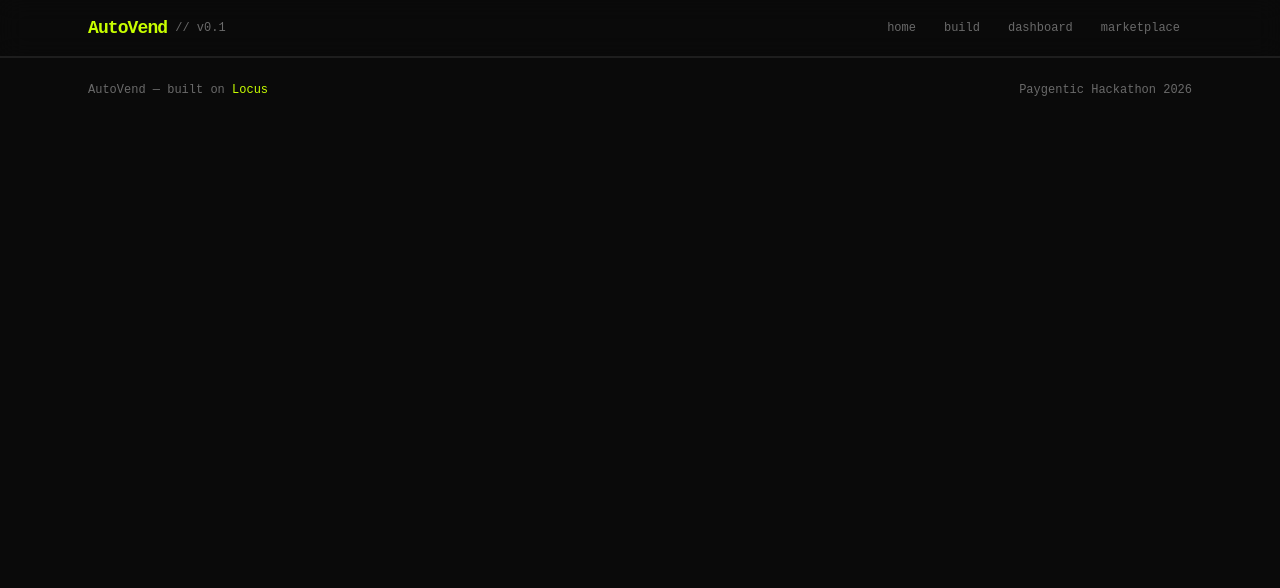
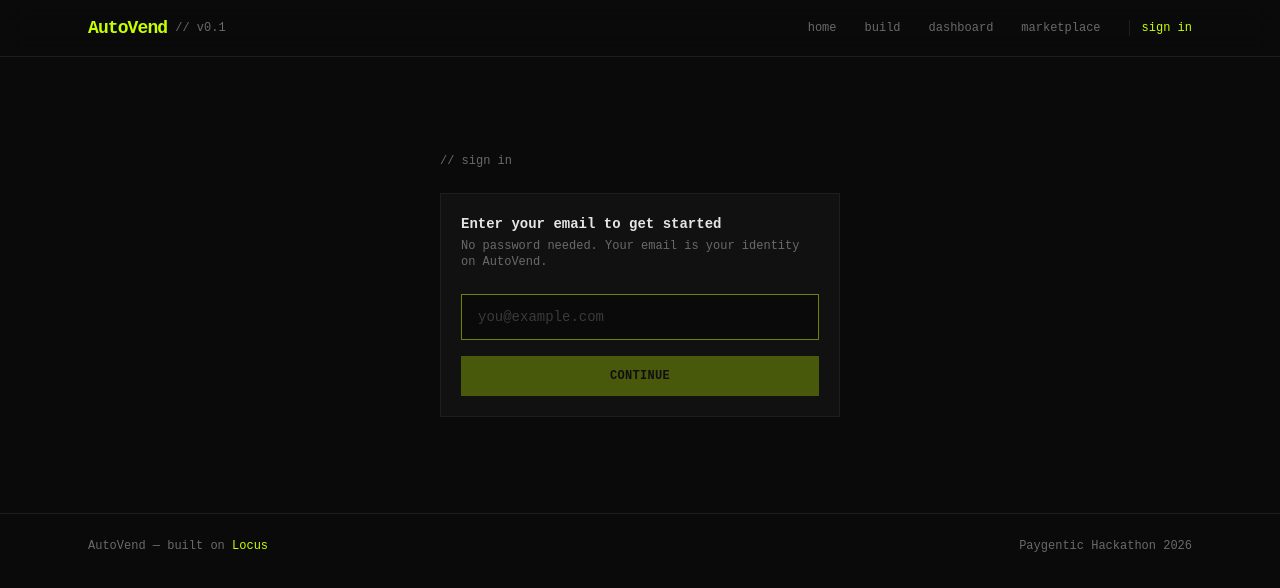
Before and after one commit to ndstab/autovend, a React (Vite) app in the folder frontend/: page /login in a window 1280 px wide. Shown: the top 588 px of the page. Built offline with nearby package versions, Linux system fonts and the light colour scheme; no server answers.

Commit message:
added auth pipeline

```diff
--- a/frontend/src/App.tsx
+++ b/frontend/src/App.tsx
@@ -1,23 +1,26 @@
 import { BrowserRouter, Routes, Route } from "react-router-dom";
+import { AuthProvider, useAuth } from "./lib/auth";
 import Nav from "./components/Nav";
 import Landing from "./pages/Landing";
 import Build from "./pages/Build";
 import Dashboard from "./pages/Dashboard";
 import Marketplace from "./pages/Marketplace";
+import Login from "./pages/Login";
 
-export default function App() {
+function AppRoutes() {
+  const { user } = useAuth();
+
   return (
-    <BrowserRouter>
-      <div className="min-h-screen bg-bg">
+    <>
       <Nav />
       <Routes>
         <Route path="/" element={<Landing />} />
-          <Route path="/build" element={<Build />} />
-          <Route path="/dashboard" element={<Dashboard />} />
+        <Route path="/build" element={user ? <Build /> : <Login next="/build" />} />
+        <Route path="/dashboard" element={user ? <Dashboard /> : <Login next="/dashboard" />} />
         <Route path="/marketplace" element={<Marketplace />} />
+        <Route path="/login" element={<Login />} />
       </Routes>
 
-        {/* Footer */}
       <footer className="border-t border-border py-6 mt-auto">
         <div className="max-w-6xl mx-auto px-6 flex items-center justify-between">
           <span className="text-text-dim text-xs">
@@ -31,12 +34,21 @@ export default function App() {
               Locus
             </a>
           </span>
-            <span className="text-text-dim text-xs">
-              Paygentic Hackathon 2026
-            </span>
+          <span className="text-text-dim text-xs">Paygentic Hackathon 2026</span>
         </div>
       </footer>
+    </>
+  );
+}
+
+export default function App() {
+  return (
+    <BrowserRouter>
+      <AuthProvider>
+        <div className="min-h-screen bg-bg">
+          <AppRoutes />
         </div>
+      </AuthProvider>
     </BrowserRouter>
   );
 }
--- a/frontend/src/components/Nav.tsx
+++ b/frontend/src/components/Nav.tsx
@@ -1,4 +1,5 @@
 import { Link, useLocation } from "react-router-dom";
+import { useAuth } from "../lib/auth";
 
 const links = [
   { to: "/", label: "home" },
@@ -9,6 +10,7 @@ const links = [
 
 export default function Nav() {
   const { pathname } = useLocation();
+  const { user, logout } = useAuth();
 
   return (
     <nav className="border-b border-border sticky top-0 z-50 bg-bg/80 backdrop-blur-md">
@@ -34,6 +36,25 @@ export default function Nav() {
               {l.label}
             </Link>
           ))}
+
+          {user ? (
+            <div className="flex items-center gap-2 ml-3 pl-3 border-l border-border">
+              <span className="text-text-mid text-xs">{user.email}</span>
+              <button
+                onClick={logout}
+                className="text-text-dim text-xs hover:text-error"
+              >
+                logout
+              </button>
+            </div>
+          ) : (
+            <Link
+              to="/login"
+              className="ml-3 pl-3 border-l border-border text-accent text-xs no-underline hover:underline"
+            >
+              sign in
+            </Link>
+          )}
         </div>
       </div>
     </nav>
--- /dev/null
+++ b/frontend/src/lib/auth.tsx
@@ -0,0 +1,63 @@
+import { createContext, useContext, useState, useEffect, useCallback } from "react";
+import type { ReactNode } from "react";
+
+interface User {
+  id: string;
+  email: string;
+}
+
+interface AuthContextType {
+  user: User | null;
+  login: (email: string) => void;
+  logout: () => void;
+}
+
+const AuthContext = createContext<AuthContextType>({
+  user: null,
+  login: () => {},
+  logout: () => {},
+});
+
+const STORAGE_KEY = "autovend_user";
+
+function emailToId(email: string): string {
+  return email.toLowerCase().replace(/[^a-z0-9]/g, "_");
+}
+
+export function AuthProvider({ children }: { children: ReactNode }) {
+  const [user, setUser] = useState<User | null>(() => {
+    try {
+      const stored = localStorage.getItem(STORAGE_KEY);
+      return stored ? JSON.parse(stored) : null;
+    } catch {
+      return null;
+    }
+  });
+
+  useEffect(() => {
+    if (user) {
+      localStorage.setItem(STORAGE_KEY, JSON.stringify(user));
+    } else {
+      localStorage.removeItem(STORAGE_KEY);
+    }
+  }, [user]);
+
+  const login = useCallback((email: string) => {
+    const id = emailToId(email);
+    setUser({ id, email });
+  }, []);
+
+  const logout = useCallback(() => {
+    setUser(null);
+  }, []);
+
+  return (
+    <AuthContext.Provider value={{ user, login, logout }}>
+      {children}
+    </AuthContext.Provider>
+  );
+}
+
+export function useAuth() {
+  return useContext(AuthContext);
+}
--- a/frontend/src/pages/Build.tsx
+++ b/frontend/src/pages/Build.tsx
@@ -3,6 +3,7 @@ import { useLocation, useNavigate } from "react-router-dom";
 import Card from "../components/Card";
 import StatusBadge from "../components/StatusBadge";
 import { triggerBuild, getBuildStatus, getBalance } from "../lib/api";
+import { useAuth } from "../lib/auth";
 
 interface BuildStep {
   id: string;
@@ -10,11 +11,11 @@ interface BuildStep {
   status: "pending" | "active" | "done" | "error";
 }
 
-const CREATOR_ID = "demo_user"; // MVP: single user
-
 export default function Build() {
   const location = useLocation();
   const navigate = useNavigate();
+  const { user } = useAuth();
+  const creatorId = user!.id;
   const description = (location.state as { description?: string })?.description || "";
 
   const [_apiId, setApiId] = useState<string | null>(null);
@@ -33,17 +34,17 @@ export default function Build() {
   const hasStarted = useRef(false);
 
   const [steps, setSteps] = useState<BuildStep[]>([
-    { id: "parse", label: "Parsing description via Locus AI", status: "pending" },
-    { id: "codegen", label: "Generating FastAPI service", status: "pending" },
-    { id: "deploy", label: "Deploying Python runtime", status: "pending" },
-    { id: "x402", label: "Wiring x402 payment gate", status: "pending" },
-    { id: "identity", label: "Registering agent identity", status: "pending" },
-    { id: "live", label: "Activating endpoint", status: "pending" },
+    { id: "parse", label: "Sending to Locus wrapped Anthropic API", status: "pending" },
+    { id: "codegen", label: "AI generating FastAPI service + Pydantic models", status: "pending" },
+    { id: "deps", label: "Installing Python dependencies", status: "pending" },
+    { id: "deploy", label: "Starting uvicorn runtime on isolated port", status: "pending" },
+    { id: "x402", label: "Attaching x402 payment gate ($0.05/call)", status: "pending" },
+    { id: "live", label: "Endpoint live — accepting paid requests", status: "pending" },
   ]);
 
   // Load balance on mount
   useEffect(() => {
-    getBalance(CREATOR_ID).then((b) => {
+    getBalance(creatorId).then((b) => {
       setBalance(b.balance);
       setCanBuild(b.can_build);
     }).catch(() => {});
@@ -72,7 +73,7 @@ export default function Build() {
     simulateSteps();
 
     try {
-      const result = await triggerBuild(desc, CREATOR_ID);
+      const result = await triggerBuild(desc, creatorId);
       setApiId(result.api_id);
       startPolling(result.api_id);
     } catch (err) {
--- a/frontend/src/pages/Dashboard.tsx
+++ b/frontend/src/pages/Dashboard.tsx
@@ -3,12 +3,13 @@ import { useNavigate } from "react-router-dom";
 import Card from "../components/Card";
 import StatusBadge from "../components/StatusBadge";
 import { getDashboard, getBalance, createFundSession, type DashboardStats, type ApiRecord } from "../lib/api";
-
-const CREATOR_ID = "demo_user";
-const CREATOR_EMAIL = "creator@autovend.ai";
+import { useAuth } from "../lib/auth";
 
 export default function Dashboard() {
   const navigate = useNavigate();
+  const { user } = useAuth();
+  const creatorId = user!.id;
+  const creatorEmail = user!.email;
   const [stats, setStats] = useState<DashboardStats | null>(null);
   const [apis, setApis] = useState<ApiRecord[]>([]);
   const [balance, setBalance] = useState<number>(0);
@@ -31,8 +32,8 @@ export default function Dashboard() {
   async function loadAll() {
     try {
       const [dashData, balData] = await Promise.all([
-        getDashboard(CREATOR_ID),
-        getBalance(CREATOR_ID),
+        getDashboard(creatorId),
+        getBalance(creatorId),
       ]);
       setStats(dashData.stats);
       setApis(dashData.apis);
@@ -52,7 +53,7 @@ export default function Dashboard() {
     // Open the window synchronously BEFORE the async call — Safari allows this
     const tab = window.open("about:blank", "_blank");
     try {
-      const session = await createFundSession(CREATOR_ID, CREATOR_EMAIL, fundingAmount);
+      const session = await createFundSession(creatorId, creatorEmail, fundingAmount);
       if (tab) {
         tab.location.href = session.checkout_url;
       } else {
--- a/frontend/src/pages/Landing.tsx
+++ b/frontend/src/pages/Landing.tsx
@@ -1,6 +1,7 @@
 import { useState } from "react";
 import { useNavigate } from "react-router-dom";
 import Card from "../components/Card";
+import { useAuth } from "../lib/auth";
 
 const examples = [
   "An API that takes a job title and location, and returns an estimated salary range with confidence level",
@@ -43,9 +44,16 @@ const stats = [
 export default function Landing() {
   const [description, setDescription] = useState("");
   const navigate = useNavigate();
+  const { user } = useAuth();
 
   function handleBuild() {
     if (!description.trim()) return;
+    if (!user) {
+      // Stash description in sessionStorage so Login can forward it
+      sessionStorage.setItem("autovend_pending_desc", description);
+      navigate("/login", { state: { next: "/build" } });
+      return;
+    }
     navigate("/build", { state: { description } });
   }
 
--- /dev/null
+++ b/frontend/src/pages/Login.tsx
@@ -0,0 +1,63 @@
+import { useState } from "react";
+import { useNavigate, useLocation } from "react-router-dom";
+import Card from "../components/Card";
+import { useAuth } from "../lib/auth";
+
+export default function Login({ next }: { next?: string }) {
+  const [email, setEmail] = useState("");
+  const { login } = useAuth();
+  const navigate = useNavigate();
+  const location = useLocation();
+
+  // next can come from prop (route guard) or location.state (landing redirect)
+  const destination = next || (location.state as { next?: string })?.next || "/dashboard";
+
+  function handleSubmit(e: React.FormEvent) {
+    e.preventDefault();
+    if (!email.trim()) return;
+    login(email.trim());
+
+    // If there's a pending description from the landing page, forward it
+    const pendingDesc = sessionStorage.getItem("autovend_pending_desc");
+    if (destination === "/build" && pendingDesc) {
+      sessionStorage.removeItem("autovend_pending_desc");
+      navigate("/build", { state: { description: pendingDesc } });
+    } else {
+      navigate(destination);
+    }
+  }
+
+  return (
+    <div className="max-w-md mx-auto px-6 py-24">
+      <div className="text-text-dim text-xs mb-6">// sign in</div>
+
+      <Card>
+        <form onSubmit={handleSubmit}>
+          <div className="text-text text-sm font-bold mb-1">
+            Enter your email to get started
+          </div>
+          <p className="text-text-dim text-xs mb-6">
+            No password needed. Your email is your identity on AutoVend.
+          </p>
+
+          <input
+            type="email"
+            value={email}
+            onChange={(e) => setEmail(e.target.value)}
+            placeholder="you@example.com"
+            autoFocus
+            className="w-full bg-bg border border-border text-text text-sm px-4 py-3 outline-none focus:border-accent/50 placeholder:text-text-dim/50 mb-4"
+          />
+
+          <button
+            type="submit"
+            disabled={!email.trim()}
+            className="w-full px-4 py-3 bg-accent text-bg text-xs font-bold tracking-wide hover:bg-accent/90 disabled:opacity-30"
+          >
+            CONTINUE
+          </button>
+        </form>
+      </Card>
+    </div>
+  );
+}
```
Lines whose indentation alone changed are shown as unchanged.
